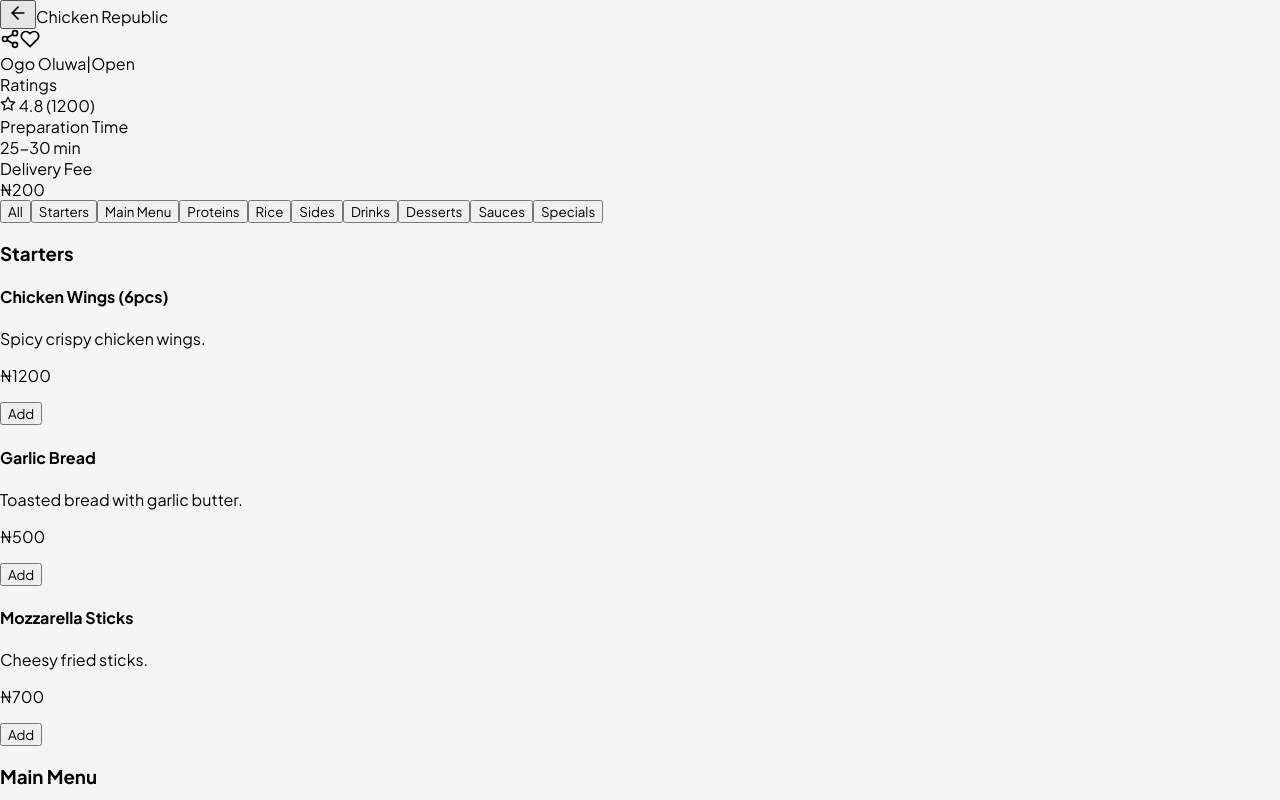
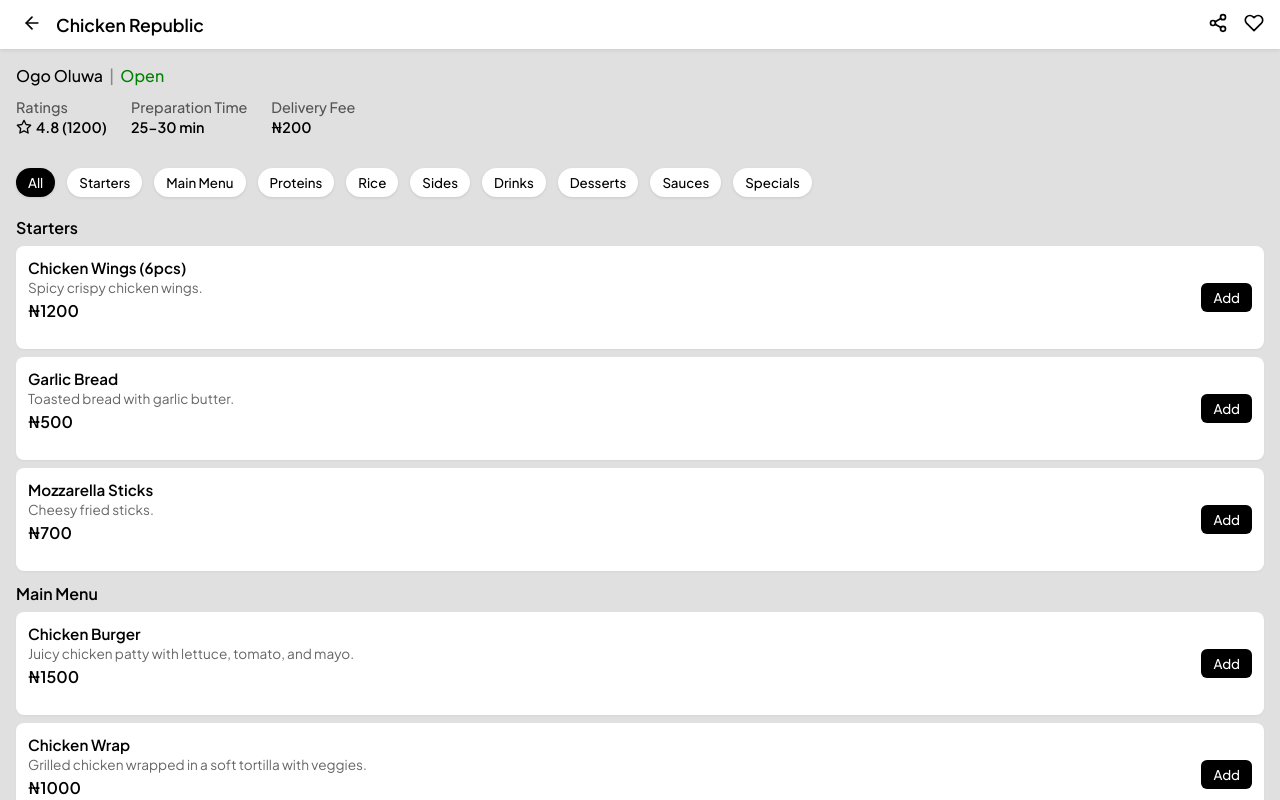
Before and after one commit to ay30bg/droppa, a React (Create React App) app: page /details/1 in a window 1280 px wide. Shown: the top 800 px of the page. Built offline with nearby package versions, Linux system fonts and the light colour scheme.

Commit message:
Refactor restaurant details CSS styles

```diff
--- a/src/styles/restaurantdetails.css
+++ b/src/styles/restaurantdetails.css
@@ -1,192 +1,225 @@
 /* ================= BASE ================= */
-.ck-page {
-  min-height: 100vh;
-  background: #f5f5f5;
+.cd-page {
+  height: 100vh;
+  overflow-y: auto;
+  background: #e0e0e0; /* deeper than #f5f5f5 */
   font-family: -apple-system, BlinkMacSystemFont, "Inter", sans-serif;
-  padding-bottom: 110px;
+  padding-bottom: 96px;
   color: #000;
 }
 
-/* ================= HEADER (MATCHES cd-header) ================= */
-.ck-header {
+/* ================= HEADER ================= */
+.cd-header {
   position: sticky;
   top: 0;
-  z-index: 50;
+  z-index: 30;
+  display: flex;
+  justify-content: space-between;
+  align-items: center;
+  padding: 12px 16px;
+  background: #fff;
+  box-shadow: 0 1px 4px rgba(0, 0, 0, 0.1);
+}
+
+.cd-header-left {
   display: flex;
   align-items: center;
-  padding: 14px 16px;
-  background: #f5f5f5;
-  backdrop-filter: blur(12px);
-  border-bottom: 1px solid rgba(0, 0, 0, 0.04);
 }
 
-.ck-header-left {
+.cd-back {
+  border: none;
+  background: transparent;
+  margin-right: 8px;
+  cursor: pointer;
+}
+
+.cd-title {
+  font-weight: 600;
+  font-size: 1.1rem;
+}
+
+.cd-header-right svg {
+  margin-left: 16px;
+  cursor: pointer;
+}
+
+/* ================= RESTAURANT INFO ================= */
+.cd-rest-info {
+  padding: 16px;
+}
+
+/* Location | Open/Closed */
+.cd-location-status {
   display: flex;
   align-items: center;
-  gap: 9px;
+  margin-bottom: 12px;
+  font-weight: 500;
+  font-size: 1rem; /* location font size */
 }
 
-.ck-back {
-  border: none;
-  background: none;
-  cursor: pointer;
+.cd-divider {
+  margin: 0 6px;
+  color: #888;
+}
+
+.cd-status.open {
+  color: green;
+}
+
+.cd-status.closed {
+  color: red;
+}
+
+/* Meta info */
+.cd-meta {
+  display: flex;
+  gap: 24px;
+  margin-bottom: 8px;
+  font-size: 0.9rem;
+}
+
+.cd-meta-item {
+  display: flex;
+  flex-direction: column;
+}
+
+.cd-meta-label {
+  font-weight: 500;
+  color: #555;
+  margin-bottom: 2px;
+}
+
+.cd-meta-value {
+  font-weight: 600;
   display: flex;
   align-items: center;
-  justify-content: center;
+  gap: 4px;
 }
 
-.ck-title {
-  font-size: 15px;
+/* Categories */
+.cd-categories {
+  display: flex;
+  overflow-x: auto;
+  padding: 8px 16px;
+  gap: 12px;
+  margin-bottom: 12px;
+}
+
+.cd-categories button {
+  border: none;
+  background: #fff;
+  padding: 6px 12px;
+  border-radius: 20px;
+  cursor: pointer;
+  font-weight: 500;
+  box-shadow: 0 1px 3px rgba(0,0,0,0.1);
+  transition: all 0.2s ease;
+}
+
+.cd-categories button.active {
+  background: #000;
+  color: #fff;
+}
+
+/* MENU SECTION */
+.cd-menu-section {
+  padding: 0 16px 16px;
+}
+
+.cd-section-title {
+  font-size: 1rem;
+  font-weight: 600;
+  margin: 12px 0 8px;
+}
+
+.cd-menu-item {
+  display: flex;
+  justify-content: space-between;
+  align-items: center;
+  padding: 12px;
+  background: #fff;
+  margin-bottom: 8px;
+  border-radius: 8px;
+  box-shadow: 0 1px 2px rgba(0,0,0,0.05);
+}
+
+.cd-item-info h4 {
+  margin: 0;
+  font-size: 0.95rem;
   font-weight: 600;
 }
 
-/* ================= STEPS ================= */
-.ck-steps {
-  display: flex;
-  gap: 10px;
-  padding: 10px 16px;
-  background: #f5f5f5;
+.cd-subtext {
+  margin: 2px 0;
+  font-size: 0.85rem;
+  color: #666;
 }
 
-.ck-step {
-  flex: 1;
-  height: 6px;
-  border-radius: 6px;
-  background: #ddd;
+.cd-price {
+  font-weight: 600;
+  margin-top: 4px;
 }
 
-.ck-step.active {
-  background: #014f50;
+.cd-add-btn {
+  border: none;
+  background: #000;
+  color: #fff;
+  padding: 6px 12px;
+  border-radius: 6px;
+  cursor: pointer;
+  font-weight: 500;
 }
 
-/* ================= CARD ================= */
-.ck-card {
-  background: #fff;
-  margin: 12px 16px;
-  padding: 16px;
-  border-radius: 10px;
-  border: 1px solid rgba(0, 0, 0, 0.06);
+.cd-qty-box {
+  display: flex;
+  align-items: center;
+  gap: 6px;
+  border: 1px solid #ccc;
+  border-radius: 6px;
+  padding: 4px 8px;
 }
 
-/* ================= RESTAURANT ================= */
-.ck-restaurant {
-  display: flex;
-  justify-content: space-between;
-  align-items: center;
-}
-
-.ck-restaurant h4 {
-  font-size: 15px;
-  font-weight: 600;
-}
-
-.ck-restaurant p {
-  font-size: 13px;
-  color: #777;
-}
-
-.ck-edit {
+.cd-qty-box button {
   border: none;
-  background: none;
-  font-size: 14px;
-  color: #014f50;
+  background: transparent;
+  font-size: 1rem;
   cursor: pointer;
 }
 
-/* ================= DIVIDER ================= */
-.ck-divider {
-  height: 1px;
-  background: #eee;
-  margin: 14px 0;
-}
-
-/* ================= ITEM ================= */
-.ck-item {
-  display: flex;
-  justify-content: space-between;
-  align-items: center;
-  gap: 14px;
-  padding: 12px 0;
-}
-
-.ck-item-name {
-  font-size: 14.5px;
-}
-
-.ck-price {
-  font-size: 13.5px;
-  color: #777;
-  margin-top: 4px;
-  display: inline-block;
-}
-
-/* ================= QTY ================= */
-.ck-qty-box {
-  display: flex;
-  align-items: center;
-  gap: 12px;
-}
-
-.ck-qty-box button {
-  border: none;
-  background: none;
-  font-size: 20px;
-  cursor: pointer;
-}
-
-.ck-qty-box span {
-  min-width: 18px;
-  text-align: center;
-  font-weight: 600;
-}
-
-/* ================= ADD MORE ================= */
-.ck-add-more {
-  margin-top: 14px;
-  width: 100%;
-  padding: 10px;
-  border-radius: 6px;
-  background: #f5f5f5;
-  border: 1px dashed #ccc;
-  font-size: 14px;
-  cursor: pointer;
-}
-
-/* ================= ROW ================= */
-.ck-row {
-  display: flex;
-  justify-content: space-between;
-  align-items: center;
-}
-
-.ck-arrow {
-  font-size: 18px;
-  color: #777;
-}
-
-/* ================= FOOTER ================= */
-.ck-footer {
+/* CART BAR */
+.cd-cart-bar {
   position: fixed;
   bottom: 0;
   left: 0;
-  right: 0;
-  padding: 14px 16px;
-  background: #fff;
-  border-top: 1px solid #eee;
+  width: 100%;
+  background: #000;
+  color: #fff;
+  display: flex;
+  justify-content: space-between;
+  padding: 12px 16px;
+  font-weight: 600;
+  font-size: 0.95rem;
+  z-index: 50;
 }
 
-.ck-pay {
-  width: 100%;
-  padding: 14px;
-  background: #014f50;
-  color: #fff;
-  border: none;
-  border-radius: 7px;
-  font-size: 16px;
-  font-weight: 600;
-  cursor: pointer;
+/* SKELETON LOADING */
+.cd-skeleton-card {
+  height: 80px;
+  background: #ddd;
+  border-radius: 8px;
+  margin-bottom: 8px;
+  animation: pulse 1.2s infinite;
 }
 
-.ck-pay:hover {
-  background: #222;
+@keyframes pulse {
+  0% { opacity: 1; }
+  50% { opacity: 0.4; }
+  100% { opacity: 1; }
 }
+
+/* Closed badge */
+.cd-closed {
+  color: red;
+  font-weight: 600;
+  margin-top: 4px;
+}
```
